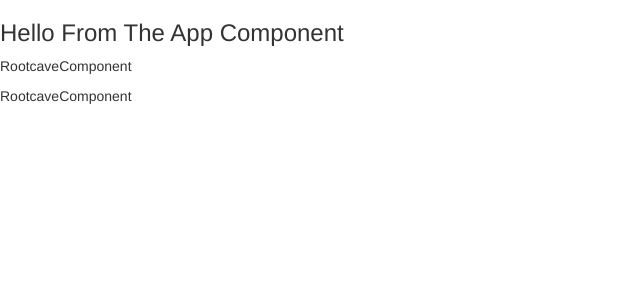
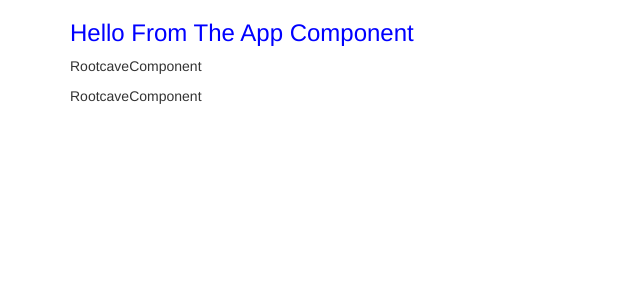
Before and after one commit to mfathei/my-dream-app, an Angular app: page / in a window 1280 px wide. Shown: the top 300 px of the page, without its empty margins (0-640 px from the left). Built offline with nearby package versions, Linux system fonts and the light colour scheme.

Commit message:
lesson 28 styling components

```diff
--- a/src/app/app.component.css
+++ b/src/app/app.component.css
@@ -0,0 +1,3 @@
+h3{
+    color: blue;
+}
--- a/src/app/app.component.html
+++ b/src/app/app.component.html
@@ -1,3 +1,9 @@
-<h3>Hello From The App Component</h3>
+<div class="container">
+    <div class="row">
+        <div class="col-xs-12">
+            <h3>Hello From The App Component</h3>
 
-<app-rootcaveschool></app-rootcaveschool>
+            <app-rootcaveschool></app-rootcaveschool>
+        </div>
+    </div>
+</div>
```
